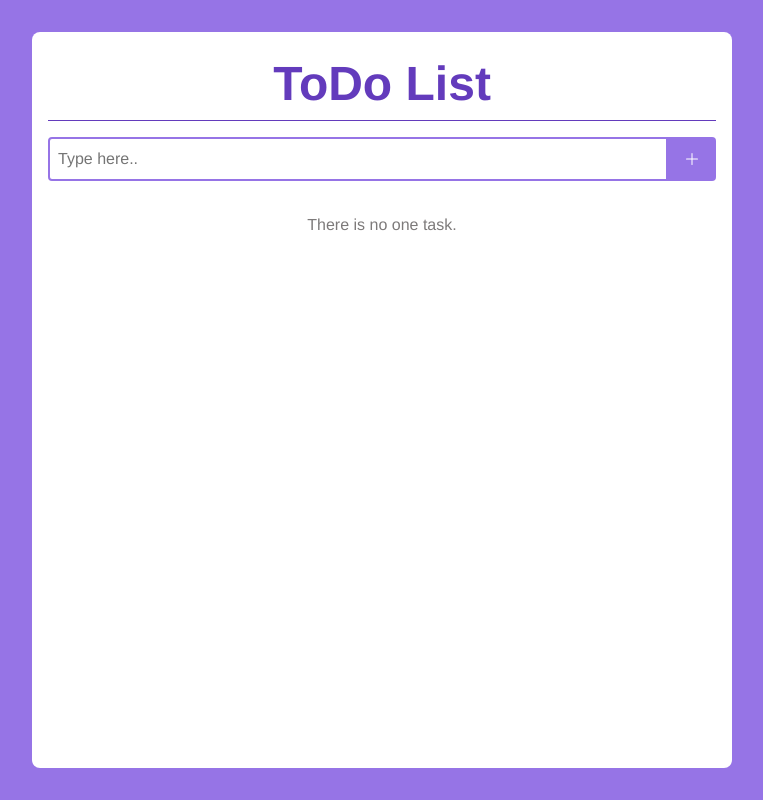
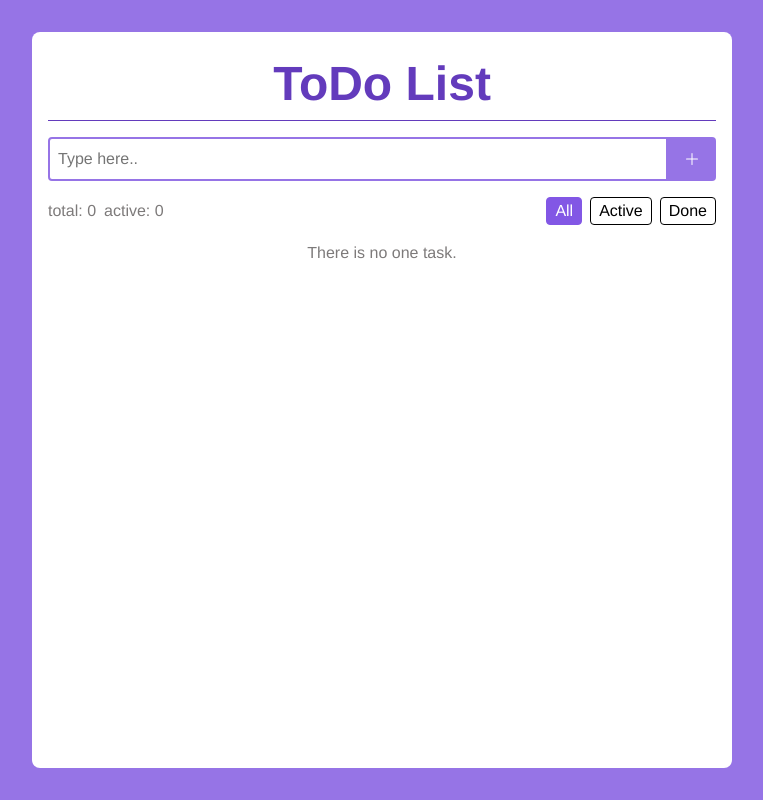
Before and after one commit to KateMoro/react-todo, a React (Vite) app: page / in a window 1280 px wide. Shown: the whole page, without its empty margins (258-1021 px from the left). Built offline with nearby package versions, Linux system fonts and the light colour scheme.

Commit message:
Add StatusPanel and Filters components

```diff
--- a/src/components/app/App.tsx
+++ b/src/components/app/App.tsx
@@ -1,4 +1,5 @@
 import NewTaskForm from '../new-task-form/NewTaskForm';
+import StatusPanel from '../status-panel/StatusPanel';
 import TasksList from '../tasks-list/TasksList';
 import styles from './App.module.scss';
 
@@ -8,6 +9,7 @@ const App: React.FC = () => {
     <>
       <h1 className={styles.appTitle}>ToDo List</h1>
       <NewTaskForm />
+      <StatusPanel />
       <TasksList />
     </>
   )
--- /dev/null
+++ b/src/components/filters/Filters.module.scss
@@ -0,0 +1,21 @@
+.filters {
+  margin-left: auto;
+}
+
+.filtersButton {
+  margin-left: 8px;
+  padding: 4px 8px;
+  border: 1px solid black;
+  border-radius: 4px;
+  transition: opacity 0.3s;
+
+  &:hover {
+    opacity: 0.5;
+  }
+}
+
+.filtersButtonActive {
+  background-color: var(--color-accent-200);
+  border-color: var(--color-accent-200);
+  color: var(--color-white);
+}
--- /dev/null
+++ b/src/components/filters/Filters.tsx
@@ -0,0 +1,29 @@
+import { useToDoStore } from '../../data/stores/useToDoStore';
+import { filterButtons } from '../../const';
+import styles from './Filters.module.scss';
+
+
+const Filters: React.FC = () => {
+  const {currentFilter, changeCurrentFilter} = useToDoStore();
+
+  return (
+    <div className={styles.filters}>
+      {
+        filterButtons.map(({ name, label }) => {
+          return (
+            <button
+              className={`${styles.filtersButton} ${name === currentFilter ? styles.filtersButtonActive : ''}`}
+              type='button'
+              key={name}
+              onClick={() => changeCurrentFilter(name)}
+            >
+              {label}
+            </button>
+          )
+        })
+      }
+    </div>
+  )
+}
+
+export default Filters;
--- /dev/null
+++ b/src/components/status-panel/StatusPanel.module.scss
@@ -0,0 +1,11 @@
+.statusPanel {
+  display: flex;
+  align-items: center;
+  gap: 8px;
+  margin-bottom: 16px;
+}
+
+.statusPanelText {
+  margin: 0;
+  color: var(--color-gray);
+}
--- /dev/null
+++ b/src/components/status-panel/StatusPanel.tsx
@@ -0,0 +1,25 @@
+import { useToDoStore } from '../../data/stores/useToDoStore';
+import Filters from '../filters/Filters';
+import { filter } from '../../helpers';
+import { FilterType } from '../../const';
+import styles from './StatusPanel.module.scss';
+
+const StatusPanel: React.FC = () => {
+  const { tasks } = useToDoStore();
+  const activeTasks = filter[FilterType.ACTIVE](tasks);
+
+  return (
+    <div className={styles.statusPanel}>
+      <p className={styles.statusPanelText}>
+        total: {tasks.length}
+      </p>
+      <p className={styles.statusPanelText}>
+        active: {activeTasks.length}
+      </p>
+
+      <Filters />
+    </div>
+  )
+}
+
+export default StatusPanel;
--- a/src/components/task-item/TaskItem.tsx
+++ b/src/components/task-item/TaskItem.tsx
@@ -1,14 +1,11 @@
 import { useEffect, useRef, useState } from 'react';
 import { useToDoStore } from '../../data/stores/useToDoStore';
+import { Task } from '../../types/task';
 import styles from './TaskItem.module.scss';
 
-interface TaskItem {
-  id: string;
-  title: string;
-}
 
-const TaskItem: React.FC<TaskItem> = ({ id, title }) => {
-  const { removeTask, updateTask } = useToDoStore();
+const TaskItem: React.FC<Task> = ({ id, title, isDone }) => {
+  const { removeTask, updateTask, toggleDone } = useToDoStore();
   const [isEditMode, setIsEditMode] = useState(false);
   const [value, setValue] = useState(title);
   const taskEditInputRef = useRef<HTMLInputElement>(null);
@@ -22,7 +19,7 @@ const TaskItem: React.FC<TaskItem> = ({ id, title }) => {
   return (
     <li className={styles.task}>
       <label className={styles.taskLabel}>
-        <input className={styles.taskCheckbox} type="checkbox" />
+        <input className={styles.taskCheckbox} type="checkbox" checked={isDone} onChange={() => toggleDone(id)} />
         {isEditMode ? (
           <input
             className={styles.taskEditInput}
--- a/src/components/tasks-list/TasksList.tsx
+++ b/src/components/tasks-list/TasksList.tsx
@@ -1,10 +1,12 @@
 import { useToDoStore } from '../../data/stores/useToDoStore';
+import { filter } from '../../helpers';
 import TaskItem from '../task-item/TaskItem';
 import TasksEmpty from '../tasks-empty/TasksEmpty';
 import styles from './TasksList.module.scss';
 
 const TasksList: React.FC = () => {
-  const { tasks } = useToDoStore();
+  const { tasks, currentFilter } = useToDoStore();
+  const filteredTasks = filter[currentFilter](tasks);
 
   return (
     <ul className={styles.tasksList}>
@@ -12,7 +14,7 @@ const TasksList: React.FC = () => {
         tasks.length === 0 && <TasksEmpty />
       }
       {
-        tasks.map((task) => (
+        filteredTasks.map((task) => (
           <TaskItem key={task.id} {...task} />
         ))
       }
--- /dev/null
+++ b/src/const.ts
@@ -0,0 +1,11 @@
+export const filterButtons = [
+  { name: 'all', label: 'All' },
+  { name: 'active', label: 'Active' },
+  { name: 'done', label: 'Done' },
+];
+
+export const FilterType = {
+  ALL: 'all',
+  ACTIVE: 'active',
+  DONE: 'done',
+};
--- a/src/data/helpers.ts
+++ /dev/null
@@ -1,5 +0,0 @@
-type GenerateID = () => string;
-
-export const generateId: GenerateID = () => {
-  return Math.random().toString(16).slice(2) + new Date().getTime().toString(36);
-};
--- a/src/data/stores/useToDoStore.ts
+++ b/src/data/stores/useToDoStore.ts
@@ -1,26 +1,29 @@
 import { create } from 'zustand';
-import { generateId } from '../helpers';
-
-interface Task {
-  id: string;
-  title: string;
-}
+import { generateId } from '../../helpers';
+import { Task } from '../../types/task';
+import { FilterType } from './../../const';
 
 interface ToDoStore {
   tasks: Task[];
+  currentFilter: string,
   createTask: (title: string) => void;
   updateTask: (id: string, title: string) => void;
+  toggleDone: (id: string) => void;
   removeTask: (id: string) => void;
+  changeCurrentFilter: (filter: string) => void;
 }
 
-export const useToDoStore = create<ToDoStore>((set, get) => ({
+export const useToDoStore = create<ToDoStore>(((set, get) => (
+  {
     tasks: [],
+    currentFilter: FilterType.ALL,
 
     createTask: (title) => {
       const { tasks } = get();
       const newTask = {
         id: generateId(),
         title,
+        isDone: false,
       };
       set({ tasks: [newTask, ...tasks] });
     },
@@ -35,8 +38,23 @@ export const useToDoStore = create<ToDoStore>((set, get) => ({
       })
     },
 
+    toggleDone: (id) => {
+      const { tasks } = get();
+      set({
+        tasks: tasks.map((task) => ({
+          ...task,
+          isDone: (task.id === id ? !task.isDone : task.isDone)
+        }))
+      })
+    },
+
     removeTask: (id) => {
       const { tasks } = get();
       set({ tasks: tasks.filter((task) => task.id !== id) })
     },
-}));
+
+    changeCurrentFilter: (filter) => {
+      set({ currentFilter: filter })
+    },
+  })
+));
--- /dev/null
+++ b/src/helpers.ts
@@ -0,0 +1,14 @@
+import { FilterType } from './const';
+import { Task } from './types/task';
+
+type GenerateID = () => string;
+
+export const generateId: GenerateID = () => {
+  return Math.random().toString(16).slice(2) + new Date().getTime().toString(36);
+};
+
+export const filter = {
+  [FilterType.ALL]: (tasks: Task[]) => tasks,
+  [FilterType.ACTIVE]: (tasks: Task[]) => tasks.filter((task) => task.isDone === false),
+  [FilterType.DONE]: (tasks: Task[]) => tasks.filter((task) => task.isDone === true),
+};
--- /dev/null
+++ b/src/types/task.ts
@@ -0,0 +1,5 @@
+export type Task = {
+  id: string;
+  title: string;
+  isDone: boolean;
+};
```
Lines whose indentation alone changed are shown as unchanged.
